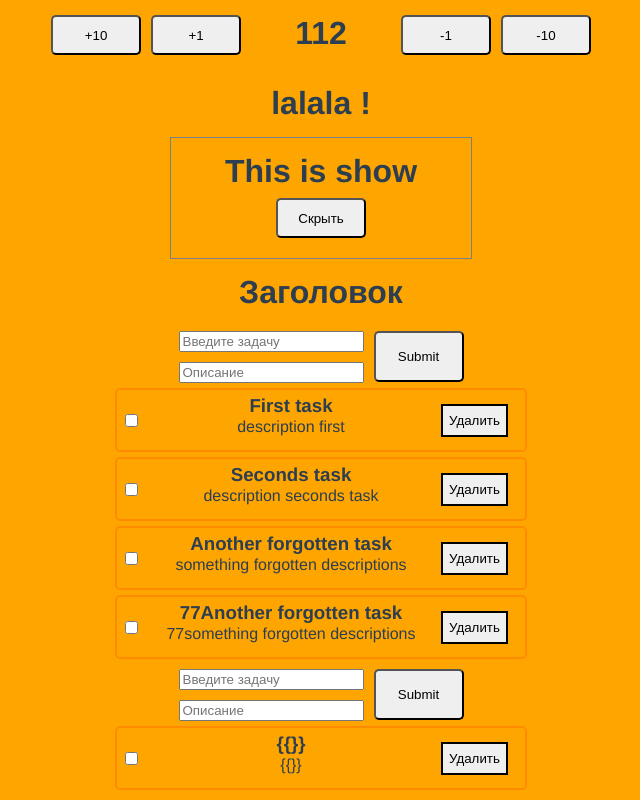
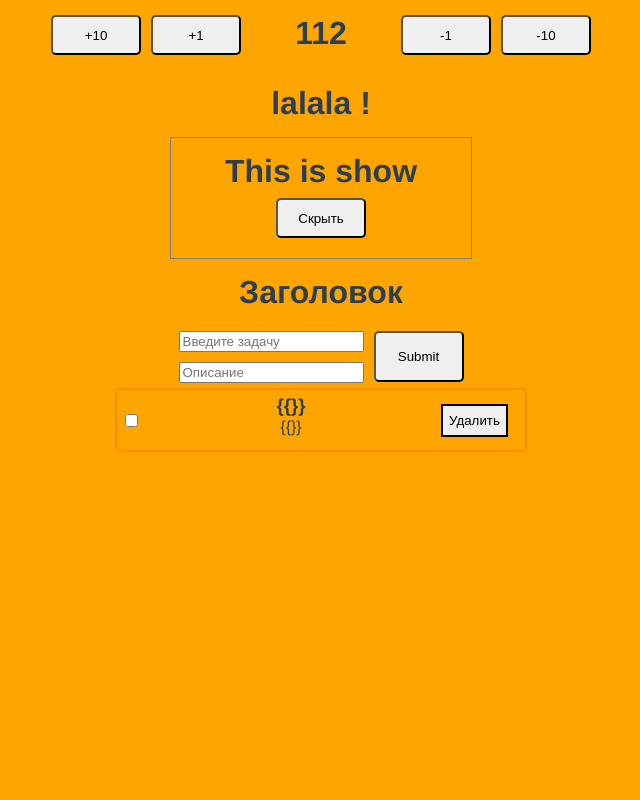
Before and after one commit to Longraf/vue-cli-learning, a Vue app: page / in a window 1280 px wide. Shown: the whole page, without its empty margins (319-959 px from the left). Built offline with nearby package versions, Linux system fonts and the light colour scheme.

Commit message:
almost not work

```diff
--- a/src/App.vue
+++ b/src/App.vue
@@ -6,29 +6,29 @@
 
     <Caption v-bind:caption="caption"/>
 
-    <div class="input-value">
-      <div class="input-value__wrapper">
-        <input v-bind:class="newTask.taskError ? 'input__red' : '' " v-model="newTask.task" type="text" placeholder="Введите задачу">
-        <input v-model="newTask.desc" type="text" placeholder="Описание">
-      </div>
-      <input class="btn__submit btn__default btn__default--h51" type="submit" @click="addTask()">
-    </div>
-    <div class='task' v-for="item in tasks" :key="item.id">
-      <input type="checkbox">
-      <div class="task__wrapper">
-        <h3 class="task__caption">{{item.task}}</h3>
-        <p class="task__text">{{item.desc}}</p>
-      </div>
-      <button class="task__btn-delete" @click="deleteTask(item)">Удалить</button>
-    </div>
-    <Task/>
+<!--    <div class="input-value">-->
+<!--      <div class="input-value__wrapper">-->
+<!--        <input v-bind:class="newTask.taskError ? 'input__red' : '' " v-model="newTask.task" type="text" placeholder="Введите задачу">-->
+<!--        <input v-model="newTask.desc" type="text" placeholder="Описание">-->
+<!--      </div>-->
+<!--      <input class="btn__submit btn__default btn__default&#45;&#45;h51" type="submit" @click="addTask()">-->
+<!--    </div>-->
+<!--    <div class='task' v-for="item in tasks" :key="item.id">-->
+<!--      <input type="checkbox">-->
+<!--      <div class="task__wrapper">-->
+<!--        <h3 class in="task__caption">{{item.task}}</h3>-->
+<!--        <p class="task__text">{{item.desc}}</p>-->
+<!--      </div>-->
+<!--      <button class="task__btn-delete" @click="deleteTask(item)">Удалить</button>-->
+<!--    </div>-->
+    <MyTask/>
 
   </div>
 </template>
 
 <script>
 import Caption from "./components/Caption";
-import Task from "./components/Task";
+import MyTask from "./components/MyTask";
 import Counter from "./components/Counter";
 import {data} from './data/data';
 import ChangeName from "./components/ChangeName";
@@ -79,7 +79,7 @@ export default {
   components: {
     ChangeName,
     Caption,
-    Task,
+    MyTask,
     Counter,
     ShowAndHidden
   }
--- a/src/components/Task.vue
+++ b/src/components/MyTask.vue
@@ -20,7 +20,7 @@
 
 <script>
     export default {
-        name: 'Task',
+        name: 'MyTask',
         // props: {
         //     tasks: Array,
         //     newTask: Object
--- a/src/main.js
+++ b/src/main.js
@@ -2,9 +2,9 @@ import Vue from 'vue'
 import App from './App.vue'
 import './modules/scss/style.scss'
 
-Vue.config.productionTip = false
+Vue.config.productionTip = false;
 
 new Vue({
   render: hhh => hhh(App),
   el: '#app'
-})
+});
```
